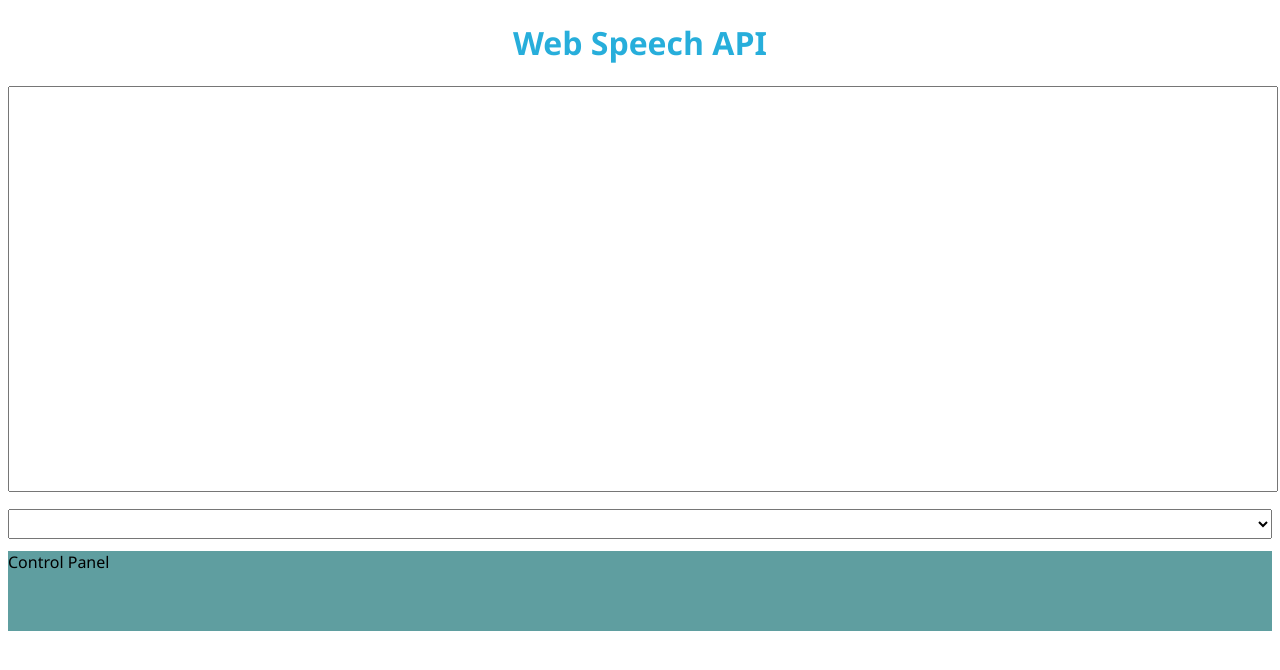
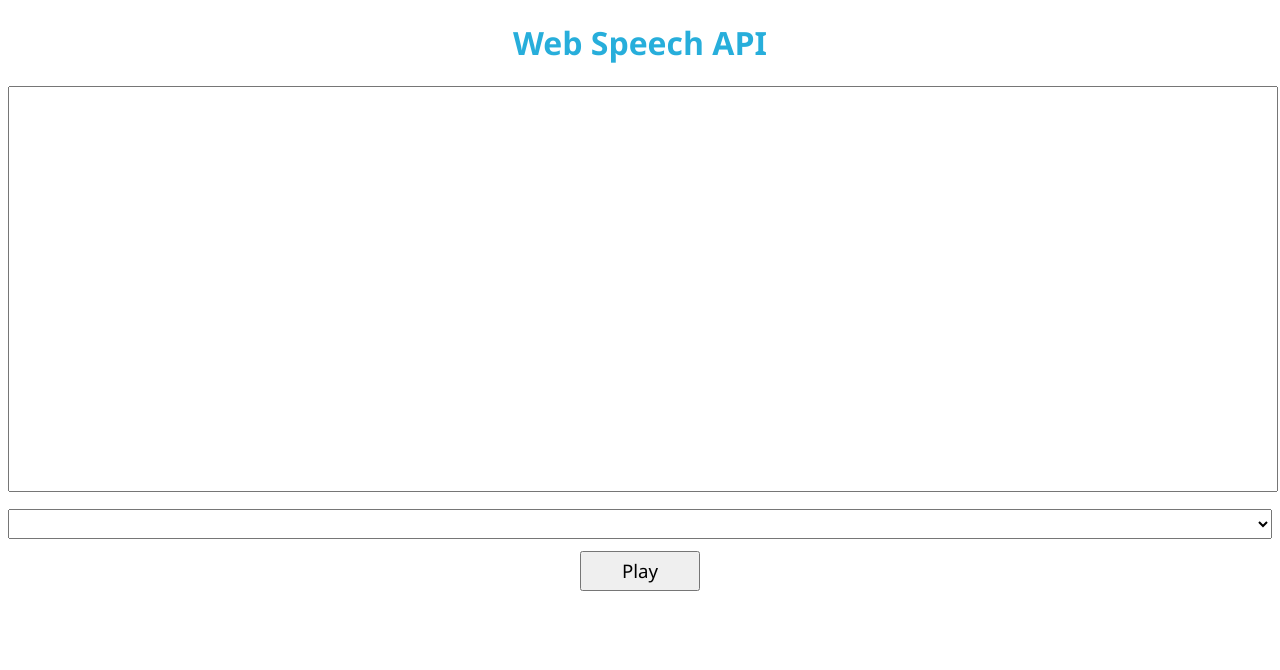
Before and after one commit to Mikhail75/WebSpeechApi, a React app: page / in a window 1280 px wide. Built offline with nearby package versions, Linux system fonts and the light colour scheme.

Commit message:
Добавил кнопку 'Play'

```diff
--- /dev/null
+++ b/src/components/Button.js
@@ -0,0 +1,25 @@
+import React from "react";
+
+/**
+ *  @typedef {{
+ *    className: string,
+ *    value: string,
+ *    onClick: function(any):any,
+ *  }} Props
+ */
+
+/**
+ * @param {!Props} props
+ */
+function Button(props) {
+	return (
+		<input
+			className={props.className}
+			type="button"
+			value={props.value}
+			onClick={props.onClick}
+		/>
+	);
+}
+
+export default Button;
--- a/src/components/ControlPanel.js
+++ b/src/components/ControlPanel.js
@@ -1,8 +1,10 @@
 import React from "react";
+import Button from "./Button";
 
 /**
  *  @typedef {{
  *    className: string,
+ *    onPlayButtonClick: function(any):any,
  *  }} Props
  */
 
@@ -12,7 +14,11 @@ import React from "react";
 function ControlPanel(props) {
 	return (
 		<div className={props.className}>
-			Control Panel
+			<Button
+				className="play-button"
+				value="Play"
+				onClick={props.onPlayButtonClick}
+			/>
 		</div>
 	);
 }
--- a/src/components/app.js
+++ b/src/components/app.js
@@ -34,6 +34,7 @@ function App() {
 			/>
 			<ControlPanel
 				className="control-panel"
+				onPlayButtonClick={() => console.log('Play button click')}
 			/>
 		</div>
 	);
--- a/src/styles/app.css
+++ b/src/styles/app.css
@@ -29,7 +29,15 @@ textarea {
 
 .control-panel {
     width: 100%;
-    height: 80px;
     margin: 12px 0;
-    background: cadetblue;
+    display: flex;
+    flex-direction: row;
+    justify-content: center;
 }
+
+.play-button {
+    width: 120px;
+    height: 40px;
+    font-family: Segoe UI, sans-serif;
+    font-size: 14pt;
+}
```
